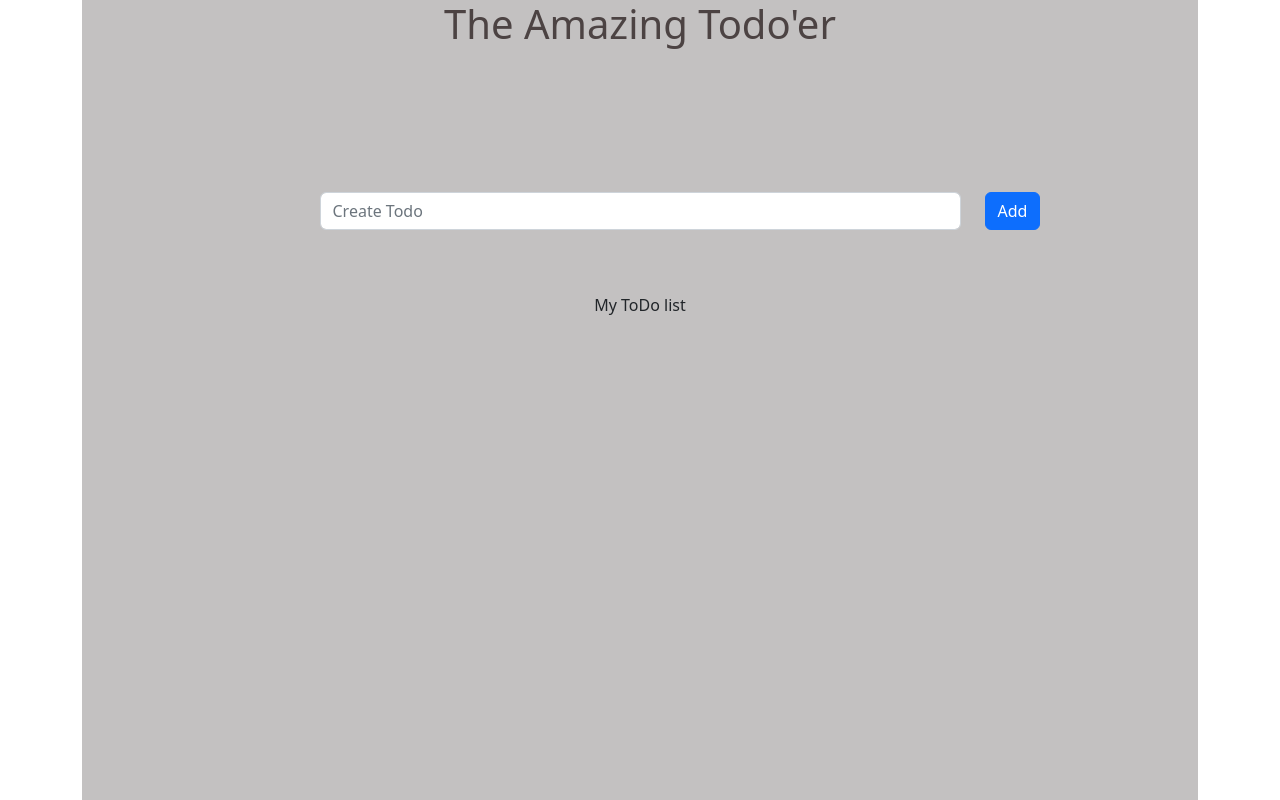
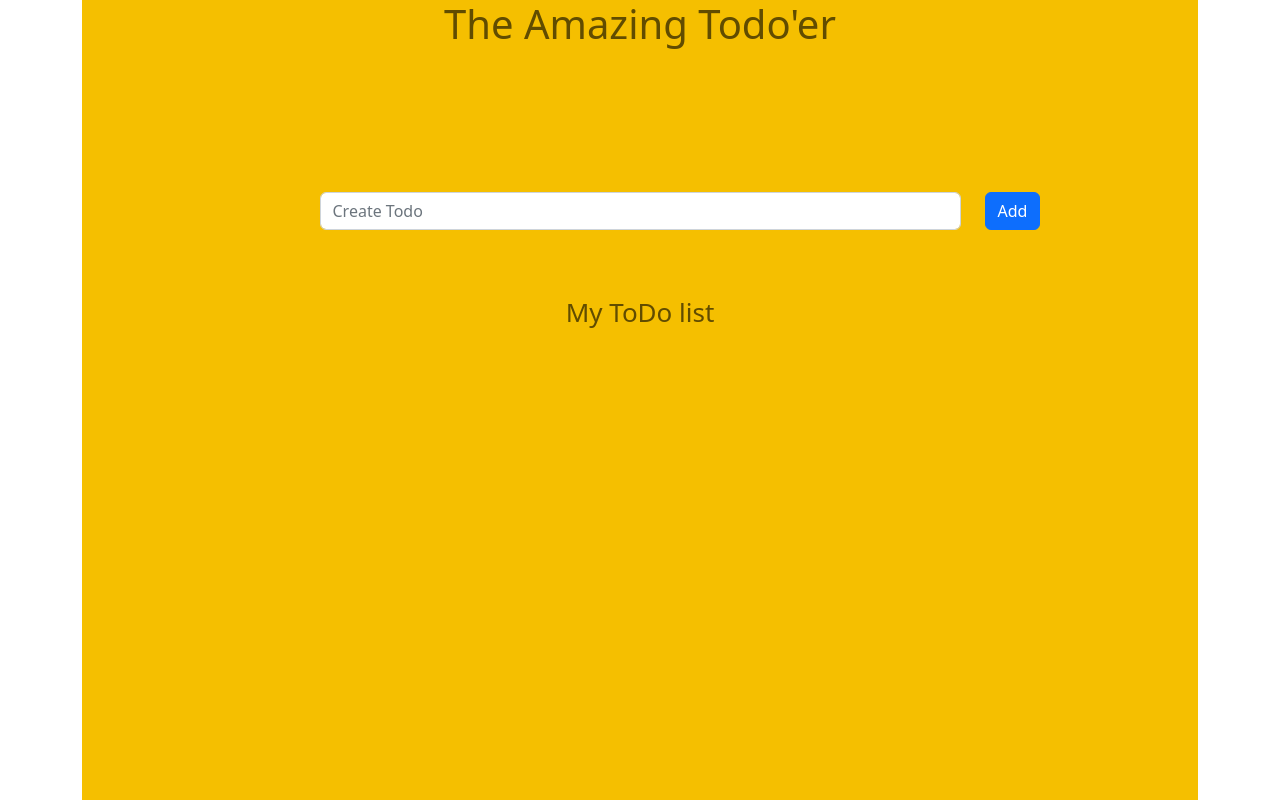
Before and after one commit to theislanglands/ToDo-App-PWA, a React (Create React App) app: page / in a window 1280 px wide. Built offline with nearby package versions, Linux system fonts and the light colour scheme.

Commit message:
final delivery

```diff
--- a/public/index.html
+++ b/public/index.html
@@ -21,7 +21,7 @@
       work correctly both with client-side routing and a non-root public URL.
       Learn how to configure a non-root public URL by running `npm run build`.
     -->
-    <title>React App</title>
+    <title>Amazing ToDo'er</title>
   </head>
   <body>
     <noscript>You need to enable JavaScript to run this app.</noscript>
--- a/src/App.css
+++ b/src/App.css
@@ -1,5 +1,5 @@
 .Todo-App {
-  background-color: #c3c1c1;
+  background-color: #F5BF00;
   min-height: 100vh;
 }
 
@@ -7,11 +7,12 @@
   text-align: center;
   min-height: 24vh;
   font-size: calc(10px + 2vmin);
-  color: rgb(76, 67, 67);
+  color: #614C00;
+
 }
 
 .todo-input {
-  color:rgb(76, 67, 67);
+  color:#AD9749;
   margin-bottom: calc(5px + 2vmin);
   min-height: 10vh;
 }
@@ -22,13 +23,16 @@
 
 .cards {
   text-align: left;
+  color: #614C00;
 }
 
 .cardButton {
-  color:rgb(76, 67, 67)
+  color: #614C00;
 }
 
 .centerText {
   text-align: center;
   min-height: 5vh;
+  font-size: calc(10px + 2vmin);
+  color: #614C00;
 }
--- a/src/App.js
+++ b/src/App.js
@@ -1,21 +1,17 @@
 import React from 'react';
 import { useState } from "react";
-import {Form, Container, Button} from "react-bootstrap";
+import { Form, Container, Button, Row, Col, ListGroup } from "react-bootstrap";
+
+// import bootstrao css (important) & App.css
 import 'bootstrap/dist/css/bootstrap.min.css';
-import ListGroup from 'react-bootstrap/ListGroup';
+import './App.css';
 
-
-import Row from 'react-bootstrap/Row';
-import Col from 'react-bootstrap/Col';
-
-import './App.css';
 
 export default function App() {
 
   // Holding todo & input Text
   const [todos, setTodos] = useState([]);
   const [inputText, setInputText] = useState('');
-
 
   return (
     <Container>
@@ -71,23 +67,23 @@ export default function App() {
               </Row>
             </Container>
           ))}
-
         </div>
       </div>
     </Container>
-
   );
 
   function addTodo() {
+    if (inputText.length != 0) {
       setTodos([...todos, inputText])
       setInputText("")
     }
-
+  }
 
   function deleteTodo(index) {
     setTodos(todos.filter((item, i) => i != index));
   }
 
+  // handles update of inputform, when user types!
   function handleChange(event) {
     setInputText(event.target.value);
   }
```
Lines whose indentation alone changed are shown as unchanged.
